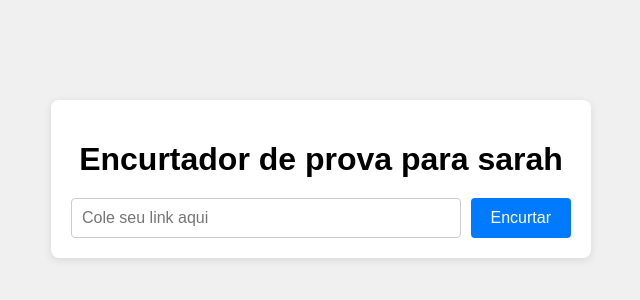
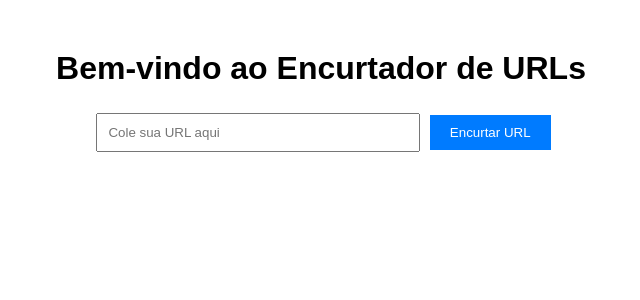
Before and after one commit to perepepeu/encurtador, a Flask app: page / in a window 1280 px wide. Shown: the top 300 px of the page, without its empty margins (319-959 px from the left). Run offline with Flask 3, Linux system fonts and the light colour scheme.

Commit message:
Atualizar o index.html para ficar mais intuitivo para o cliente

```diff
--- a/templates/index.html
+++ b/templates/index.html
@@ -1,51 +1,85 @@
 <!DOCTYPE html>
-<html lang="pt-BR">
+<html>
 <head>
-    <meta charset="UTF-8">
-    <meta name="monetag" content="1e09ab6cdecbf6c1c3b2b0069b1c6edb">
-    <meta http-equiv="X-UA-Compatible" content="IE=edge">
-    <meta name="viewport" content="width=device-width, initial-scale=1.0">
-    <title>Encurtador de Links</title>
+    <title>Encurtador de URLs</title>
     <style>
-        body { font-family: Arial, sans-serif; background-color: #f0f0f0; }
-        .container {
-            max-width: 500px; margin: 100px auto;
-            background: #fff; padding: 20px;
-            border-radius: 8px; box-shadow: 0 2px 8px rgba(0,0,0,0.1);
+        body {
+            font-family: Arial, sans-serif;
+            text-align: center;
+            margin-top: 50px;
         }
-        h1 { text-align: center; margin-bottom: 20px; }
-        form { display: flex; }
-        input[type="url"] {
-            flex: 1; padding: 10px; font-size: 16px;
-            border: 1px solid #ccc; border-radius: 4px;
+        input {
+            padding: 10px;
+            width: 300px;
+            margin: 5px;
         }
         button {
-            padding: 10px 20px; font-size: 16px; margin-left: 10px;
-            border: none; background-color: #007BFF; color: #fff;
-            border-radius: 4px; cursor: pointer;
+            padding: 10px 20px;
+            background-color: #007BFF;
+            color: white;
+            border: none;
+            cursor: pointer;
         }
-        button:hover { background-color: #0056b3; }
-        .short-link {
-            margin-top: 20px; text-align: center;
+        button:hover {
+            background-color: #0056b3;
         }
-        .short-link a {
-            color: #007BFF; text-decoration: none; word-break: break-all;
+        .result {
+            margin-top: 20px;
+            font-size: 18px;
+        }
+        .error {
+            color: red;
         }
     </style>
 </head>
 <body>
-    <div class="container">
-        <h1>Encurtador de prova para sarah</h1>
-        <form method="POST">
-            <input type="url" name="url" placeholder="Cole seu link aqui" required>
-            <button type="submit">Encurtar</button>
-        </form>
-        {% if short_link %}
-        <div class="short-link">
-            <p>Seu link encurtado:</p>
-            <a href="{{ short_link }}" target="_blank">{{ short_link }}</a>
-        </div>
-        {% endif %}
-    </div>
+    <h1>Bem-vindo ao Encurtador de URLs</h1>
+    <form id="urlForm">
+        <input type="text" id="urlInput" placeholder="Cole sua URL aqui" required>
+        <button type="submit">Encurtar URL</button>
+    </form>
+    <div id="result" class="result"></div>
+    <div id="error" class="error"></div>
+
+    <script>
+        document.getElementById('urlForm').addEventListener('submit', async function(event) {
+            event.preventDefault();
+            const url = document.getElementById('urlInput').value;
+            const resultDiv = document.getElementById('result');
+            const errorDiv = document.getElementById('error');
+            resultDiv.innerHTML = '';
+            errorDiv.innerHTML = '';
+
+            if (!isValidURL(url)) {
+                errorDiv.textContent = 'Por favor, insira uma URL válida.';
+                return;
+            }
+
+            try {
+                const response = await fetch('/shorten', {
+                    method: 'POST',
+                    headers: { 'Content-Type': 'application/json' },
+                    body: JSON.stringify({ url }),
+                });
+                const data = await response.json();
+                if (response.ok) {
+                    resultDiv.innerHTML = `URL encurtada: <a href="${data.shortUrl}" target="_blank">${data.shortUrl}</a>`;
+                } else {
+                    errorDiv.textContent = data.error || 'Houve um problema ao encurtar a URL.';
+                }
+            } catch (error) {
+                errorDiv.textContent = 'Erro ao conectar ao servidor.';
+            }
+        });
+
+        function isValidURL(string) {
+            try {
+                new URL(string);
+                return true;
+            } catch (_) {
+                return false;
+            }
+        }
+    </script>
 </body>
 </html>
```
